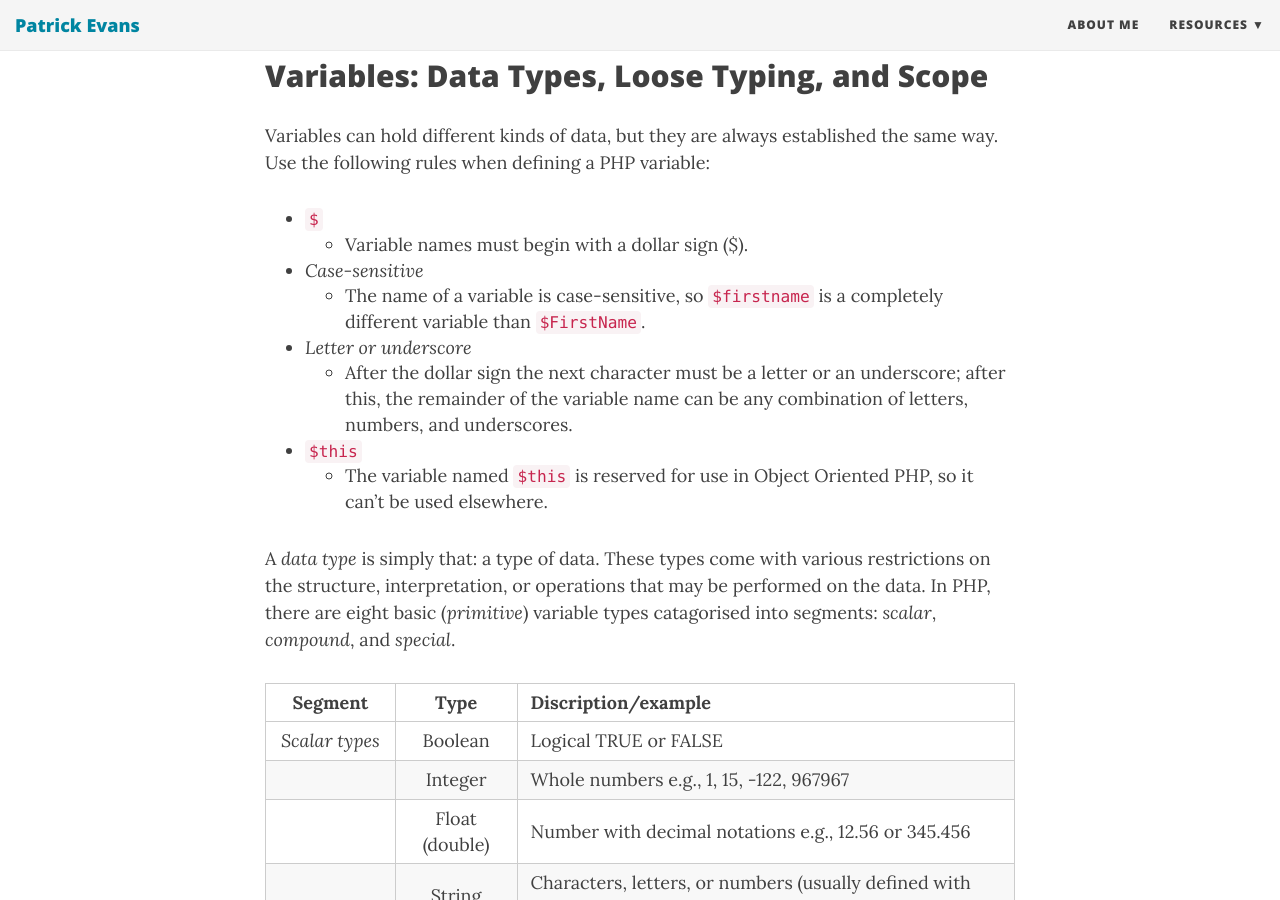
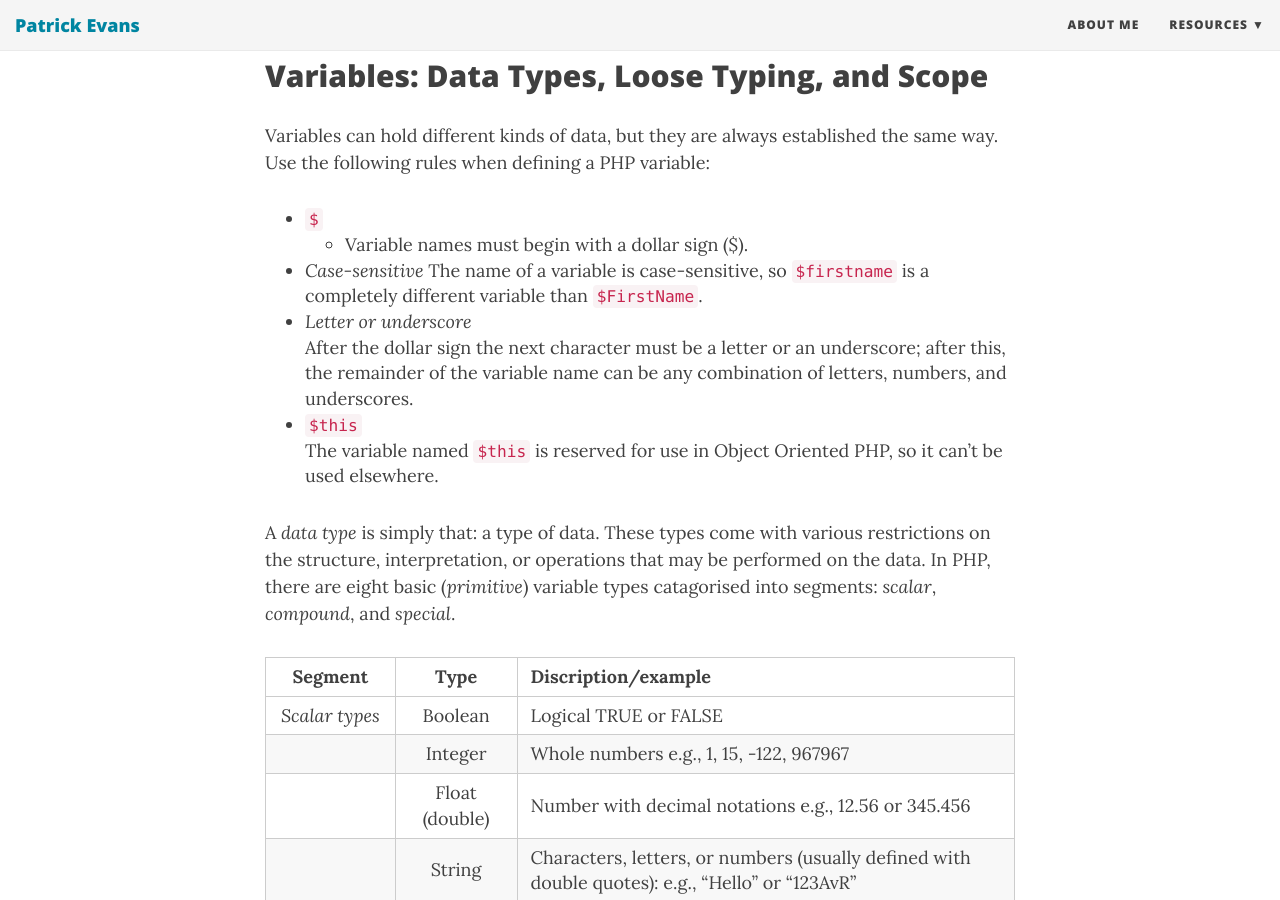
Before and after one commit to patevs/old_blog, a Jekyll site: the page built from _posts/2017-12-11-php-casting.md, in a window 1280 px wide and 900 px high, scrolled down 1228 px. Built offline with Jekyll 4.4.1, drawn with Linux system fonts in a browser that asks for light colours; nearby versions of some CDN libraries.

Commit message:
php-casting _post updates

````diff
--- a/_posts/2017-12-11-php-casting.md
+++ b/_posts/2017-12-11-php-casting.md
@@ -36,14 +36,15 @@ As far as PHP is concerned, whitespace is ignored when code is sent to the inter
 ## Variables: Data Types, Loose Typing, and Scope
 Variables can hold different kinds of data, but they are always established the same way. Use the following rules when defining a PHP variable:
 
-* `$`
+* `$` <br>
 	* Variable names must begin with a dollar sign ($).
 * _Case-sensitive_
-   * The name of a variable is case-sensitive, so `$firstname` is a completely different variable than `$FirstName`.
-* _Letter or underscore_
-   * After the dollar sign the next character must be a letter or an underscore; after this, the remainder of the variable name can be any combination of letters, numbers, and underscores.
-* `$this`
-   * The variable named `$this` is reserved for use in Object Oriented PHP, so it can't be used elsewhere.
+   The name of a variable is case-sensitive, so `$firstname` is a completely different variable than `$FirstName`.
+* _Letter or underscore_<br>
+    After the dollar sign the next character must be a letter or an underscore; after this, the remainder of the variable name can be any combination of letters, numbers, and underscores.
+* `$this`<br>
+    The variable named `$this` is reserved for use in Object Oriented PHP, so it can't be used elsewhere.
+
 
 A _data type_ is simply that: a type of data. These types come with various restrictions on the structure, interpretation, or operations that may be performed on the data. In PHP, there are eight basic (_primitive_) variable types catagorised into segments: _scalar_, _compound_, and _special_.
 
@@ -64,8 +65,8 @@ A _data type_ is simply that: a type of data. These types come with various rest
 	$firstname = "Peter" ; // assigned by value
 	$fname = $firstname ; // assigned by reference
 	echo $fname . "<br>" ; // Peter is displayed
-	$fname = "Dawn" ; // change reference value
+	$fname = "Dawn" ;   // change reference value
 	echo $firstname . "<br>" ; // Dawn is displayed, not Peter
-								// because of the "by reference"
+						// because of the "by reference"
 ?>
 ```
````
